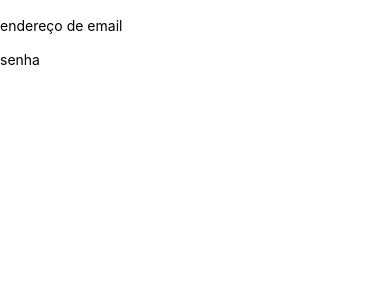
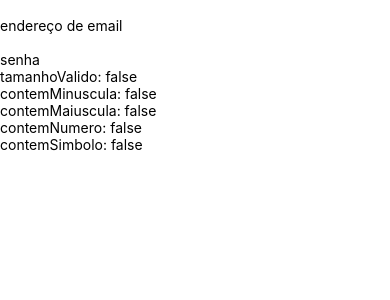
Before and after one commit to Marteldelfer/DSI, a React Native app in the folder aplicativo/: screen / in a window 390 px wide. Shown: the top 300 px of the page. Built offline with nearby package versions, Linux system fonts and the light colour scheme.

Commit message:
Implementa validação de senha

```diff
--- a/aplicativo/App.tsx
+++ b/aplicativo/App.tsx
@@ -1,10 +1,3 @@
-/**
- * Sample React Native App
- * https://github.com/facebook/react-native
- *
- * @format
- */
-
 import React, { use, useState } from 'react';
 import type {PropsWithChildren} from 'react';
 import {
@@ -25,21 +18,14 @@ import {
   ReloadInstructions,
 } from 'react-native/Libraries/NewAppScreen';
 
-// TODO Validação de email e senha
+import TelaCadastro from './telas/TelaCadastro';
+
 // TODO Design
 
 function App(): React.JSX.Element {
-
-  const [email, setEmail] = useState("")
-  const [senha, setSenha] = useState("")
-
   return (
     <View>
-      <StatusBar/>
-      <Text style={{color: "white"}}>Email</Text>
-      <TextInput placeholder="endereço de email" onChangeText={next => setEmail(next)}></TextInput>
-      <Text style={{color: "white"}}>Senha</Text>
-      <TextInput placeholder="senha" onChangeText={next => setSenha(next)}></TextInput>
+      <TelaCadastro></TelaCadastro>
     </View>
   );
 }
--- /dev/null
+++ b/aplicativo/telas/TelaCadastro.tsx
@@ -0,0 +1,77 @@
+import React, { use, useState } from 'react';
+import type {PropsWithChildren} from 'react';
+import {
+  ScrollView,
+  StatusBar,
+  StyleSheet,
+  Text,
+  useColorScheme,
+  View,
+  TextInput,
+} from 'react-native';
+
+import {
+  Colors,
+  DebugInstructions,
+  Header,
+  LearnMoreLinks,
+  ReloadInstructions,
+} from 'react-native/Libraries/NewAppScreen';
+
+type validacaoSenha = {
+    tamanhoValido: boolean;
+    contemMinuscula: boolean;
+    contemMaiuscula: boolean;
+    contemNumero: boolean;
+    contemSimbolo: boolean;
+}
+
+function validarSenha(senha: string): validacaoSenha {
+    const resValidacao: validacaoSenha = {
+        tamanhoValido: false,
+        contemMinuscula: false,
+        contemMaiuscula: false,
+        contemNumero: false,
+        contemSimbolo: false
+    };
+    resValidacao.tamanhoValido = senha.length >= 6;
+    resValidacao.contemMinuscula = senha.match(/[a-z]/g) ? true : false;
+    resValidacao.contemMaiuscula = senha.match(/[A-Z]/g) ? true : false;
+    resValidacao.contemNumero = senha.match(/[0-9]/g) ? true : false;
+    resValidacao.contemSimbolo = senha.match(
+        /[!@#$%^&*()_+\=\[\]{};':"\\|,.<>\/?-]/
+    ) ? true : false;
+    return resValidacao;
+}
+
+function validarEmail(email: string): boolean {
+  return true; // TODO Validar email
+}
+
+function TelaCadastro(): React.JSX.Element {
+
+  const [email, setEmail] = useState("");
+  const [senha, setSenha] = useState("");
+  const [valSenha, setValSenha] = useState<validacaoSenha>(() => validarSenha(""));
+
+  return (
+    <View>
+      <StatusBar/>
+      <Text style={{color: "white"}}>Email</Text>
+      <TextInput placeholder="endereço de email" autoComplete="email" onChangeText={next => setEmail(next)}></TextInput>
+      <Text style={{color: "white"}}>Senha</Text>
+      <TextInput placeholder="senha" onChangeText={next => {
+        setSenha(next);
+        setValSenha(validarSenha(next))
+      }}></TextInput>
+
+      <Text>tamanhoValido: {valSenha.tamanhoValido ? "true" : "false"}</Text>
+      <Text>contemMinuscula: {valSenha.contemMinuscula ? "true" : "false"}</Text>
+      <Text>contemMaiuscula: {valSenha.contemMaiuscula ? "true" : "false"}</Text>
+      <Text>contemNumero: {valSenha.contemNumero ? "true" : "false"}</Text>
+      <Text>contemSimbolo: {valSenha.contemNumero ? "true" : "false"}</Text>
+    </View>
+  )
+}
+
+export default TelaCadastro;
```
